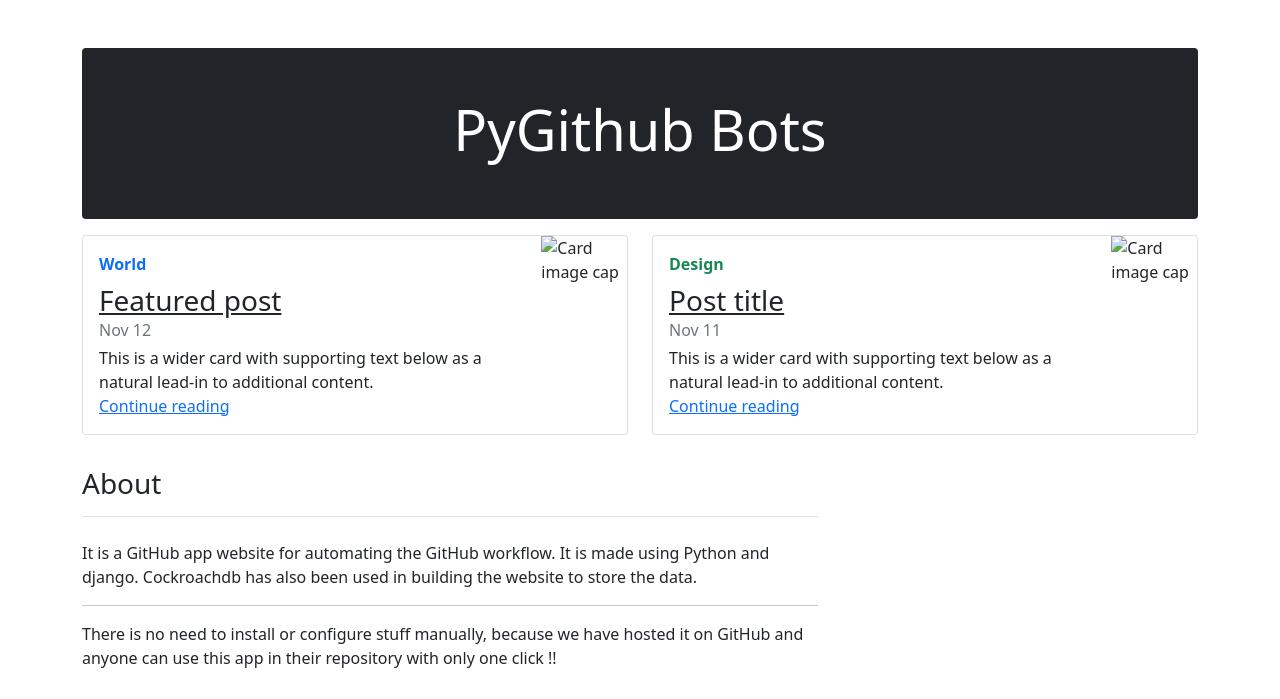
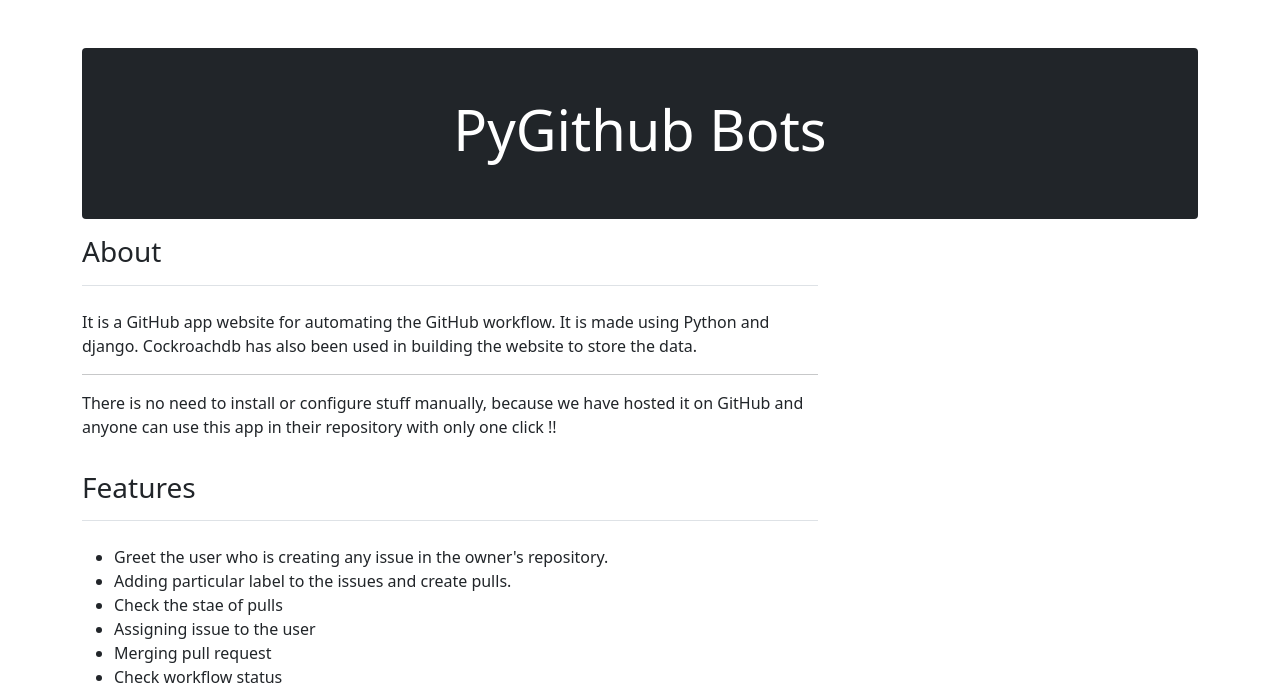
Before and after one commit to 0xvashishth/bot-site, a Django app: page /about in a window 1280 px wide. Shown: the top 699 px of the page. Run offline with Django 4.2, Linux system fonts and the light colour scheme; some libraries are stand-ins or nearby versions.

Commit message:
edit about

```diff
--- a/botsite/settings.py
+++ b/botsite/settings.py
@@ -130,8 +130,8 @@
 EMAIL_HOST = 'smtp.gmail.com'
 EMAIL_USE_TLS = True
 EMAIL_PORT = 587
-EMAIL_HOST_USER = os.environ['EMAIL_HOST_USER']
-EMAIL_HOST_PASSWORD = os.environ['EMAIL_HOST_PASSWORD']
+EMAIL_HOST_USER = 'vasutemporarylc@gmail.com'
+EMAIL_HOST_PASSWORD = 'vurioxlxtzfheorj'
 
 MEDIA_URL='/media/'
 MEDIA_ROOT=os.path.join(BASE_DIR,'media')
--- a/templates/about.html
+++ b/templates/about.html
@@ -30,43 +30,10 @@
             </div>
         </div>
 
-        <div class="row mb-2 mt-3">
-            <div class="col-md-6">
-                <div class="card flex-md-row mb-4 box-shadow h-md-250">
-                    <div class="card-body d-flex flex-column align-items-start">
-                        <strong class="d-inline-block mb-2 text-primary">World</strong>
-                        <h3 class="mb-0">
-                            <a class="text-dark" href="#">Featured post</a>
-                        </h3>
-                        <div class="mb-1 text-muted">Nov 12</div>
-                        <p class="card-text mb-auto">This is a wider card with supporting text below as a natural
-                            lead-in to additional content.</p>
-                        <a href="#">Continue reading</a>
-                    </div>
-                    <img class="card-img-right flex-auto d-none d-md-block" data-src="holder.js/200x250?theme=thumb"
-                        alt="Card image cap">
-                </div>
-            </div>
-            <div class="col-md-6">
-                <div class="card flex-md-row mb-4 box-shadow h-md-250">
-                    <div class="card-body d-flex flex-column align-items-start">
-                        <strong class="d-inline-block mb-2 text-success">Design</strong>
-                        <h3 class="mb-0">
-                            <a class="text-dark" href="#">Post title</a>
-                        </h3>
-                        <div class="mb-1 text-muted">Nov 11</div>
-                        <p class="card-text mb-auto">This is a wider card with supporting text below as a natural
-                            lead-in to additional content.</p>
-                        <a href="#">Continue reading</a>
-                    </div>
-                    <img class="card-img-right flex-auto d-none d-md-block" data-src="holder.js/200x250?theme=thumb"
-                        alt="Card image cap">
-                </div>
-            </div>
-        </div>
+
     </div>
 
-    <main role="main" class="container">
+    <main role="main" class="container mt-3">
         <div class="row">
             <div class="col-md-8 blog-main">
                 <h3 class="pb-3 mb-4 font-italic border-bottom">
```
